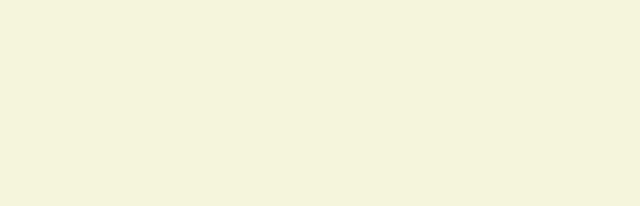
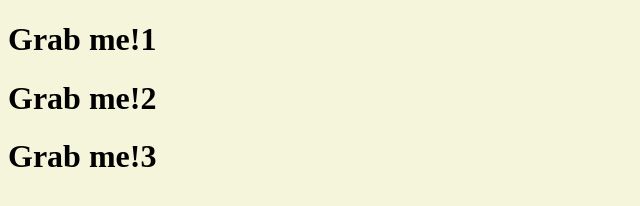
Before and after one commit to imgompanda/Javascript_Study, a plain HTML site: page Momentum/index.html in a window 1280 px wide. Shown: the whole page, without its empty margins (0-640 px from the left). Drawn offline with Linux system fonts and the light colour scheme.

Commit message:
querrySelector
20221103

```diff
--- /dev/null
+++ b/Momentum/htmlInJavascript.js
@@ -0,0 +1,14 @@
+const title = document.querySelector(".hello h1");
+// querySelector는 element를 CSS 방식으로 검색할 수 있다
+console.log(title);
+
+// - getElementsByClassName() : 많은 element를 가져올때 씀(array를 반환)
+// - getElementsByTagName() : name을 할당할 수 있음(array를 반환)
+// - querySelector : element를 CSS selector방식으로 검색할 수 있음 (ex. h1:first-child)
+// 단 하나의 element를 return해줌
+// ⇒ hello란 class 내부에 있는 h1을 가지고 올 수 있다(id도 가능함)
+// - 첫번째 element만 가져옴
+// - 조건에 맞는 세개 다 가져오고 싶으면 querySelectorAll
+// ⇒ 세개의 h1이 들어있는 array를 가져다 줌
+// - querySelector("#hello); 와 getElementById("hello"); 는 같은 일을 하는 것임
+// 하지만 후자는 하위요소 가져오는 것을 못하므로 전자만 쓸거다
--- a/Momentum/index.html
+++ b/Momentum/index.html
@@ -8,6 +8,18 @@
     <link rel="stylesheet" href="style.css" />
   </head>
   <body>
-    <script src="documentObj.js"></script>
+    <div class="hello">
+      <h1>Grab me!1</h1>
+    </div>
+
+    <div class="hello">
+      <h1>Grab me!2</h1>
+    </div>
+
+    <div class="hello">
+      <h1>Grab me!3</h1>
+    </div>
+
+    <script src="htmlInJavascript.js"></script>
   </body>
 </html>
```
